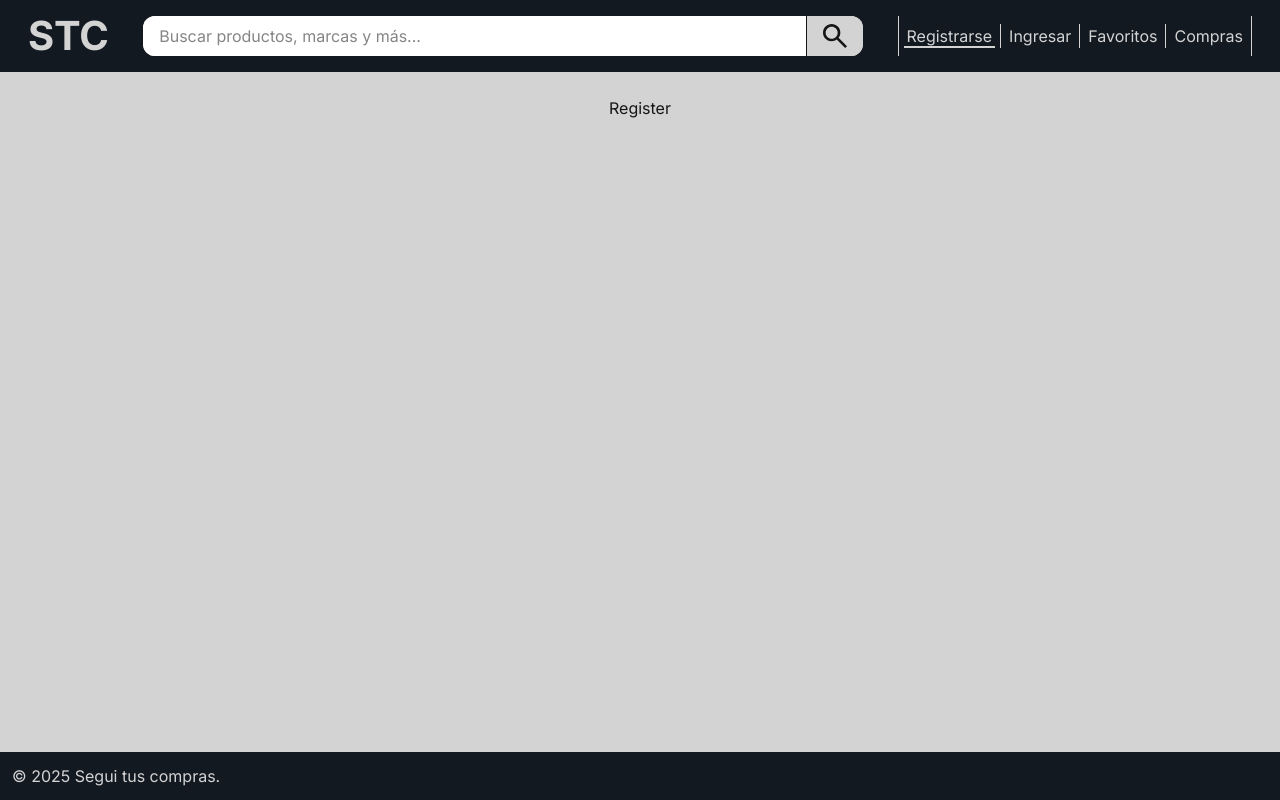
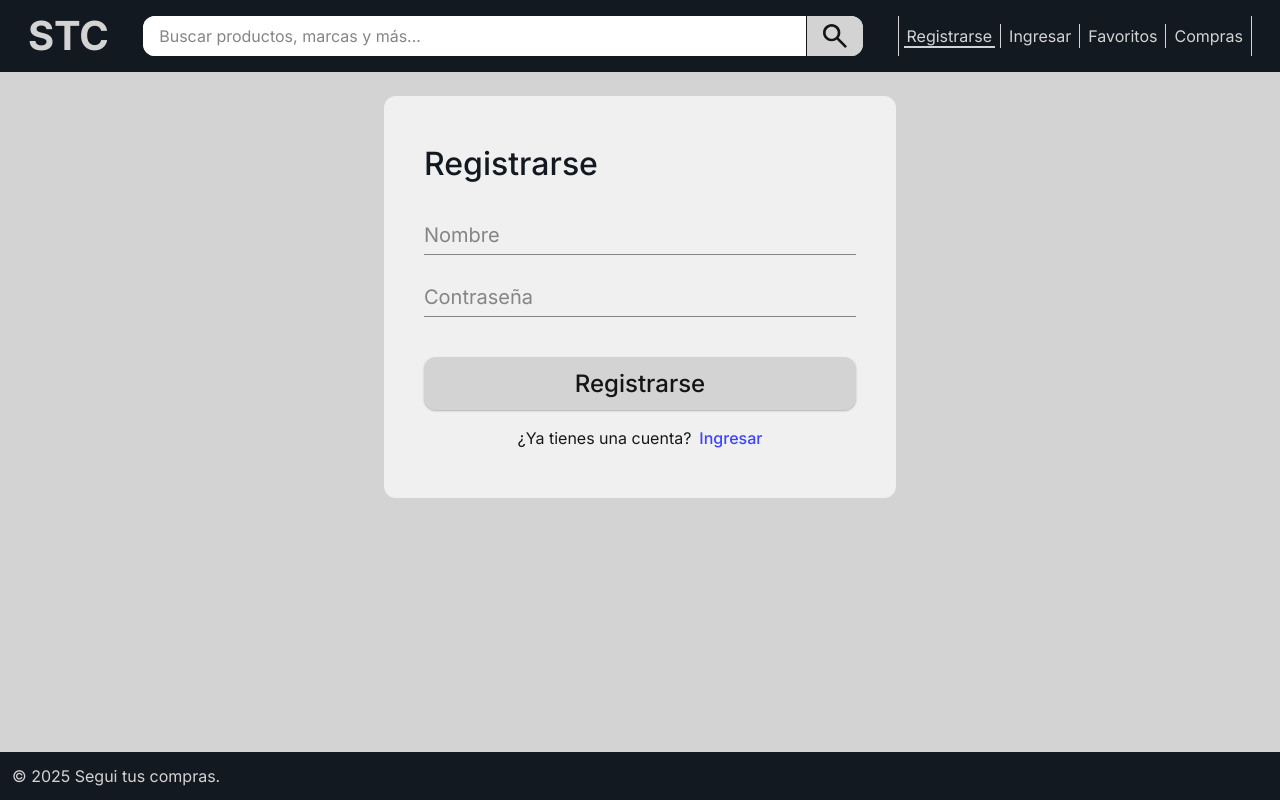
Before and after one commit to matulai/PDES-2025C1-STC, a React (Vite) app in the folder Front/: page /register in a window 1280 px wide. Built offline with nearby package versions, Linux system fonts and the light colour scheme.

Commit message:
Add: register view

```diff
--- a/Front/src/App.tsx
+++ b/Front/src/App.tsx
@@ -1,5 +1,5 @@
 import { BrowserRouter, Routes, Route } from "react-router-dom";
-import { Home, Login } from "@/views";
+import { Home, Login, Register } from "@/views";
 import MainLayout from "@/layout/MainLayout";
 
 function App() {
@@ -8,7 +8,7 @@ function App() {
       <Routes>
         <Route path="/" element={<MainLayout />}>
           <Route index element={<Home />} />
-          <Route path="/register" element={<div>Register</div>} />
+          <Route path="/register" element={<Register />} />
           <Route path="/login" element={<Login />} />
         </Route>
       </Routes>
--- /dev/null
+++ b/Front/src/views/Register.tsx
@@ -0,0 +1,34 @@
+import { AuthCard } from "@/components";
+
+const Register = () => {
+  const handleRegister = () => {
+    console.log("Login");
+    // hacer login...
+  };
+
+  return (
+    <>
+      <AuthCard
+        footerLinkPath="/login"
+        footerLinkText="Ingresar"
+        footerText="¿Ya tienes una cuenta?"
+        onSubmit={handleRegister}
+        fields={[
+          {
+            id: "username",
+            type: "text",
+            placeholder: "Nombre",
+          },
+          {
+            id: "password",
+            type: "password",
+            placeholder: "Contraseña",
+          },
+        ]}
+        title="Registrarse"
+      />
+    </>
+  );
+};
+
+export default Register;
--- a/Front/src/views/index.tsx
+++ b/Front/src/views/index.tsx
@@ -1,2 +1,3 @@
 export { default as Home } from "./Home";
 export { default as Login } from "./Login";
+export { default as Register } from "./Register";
```
